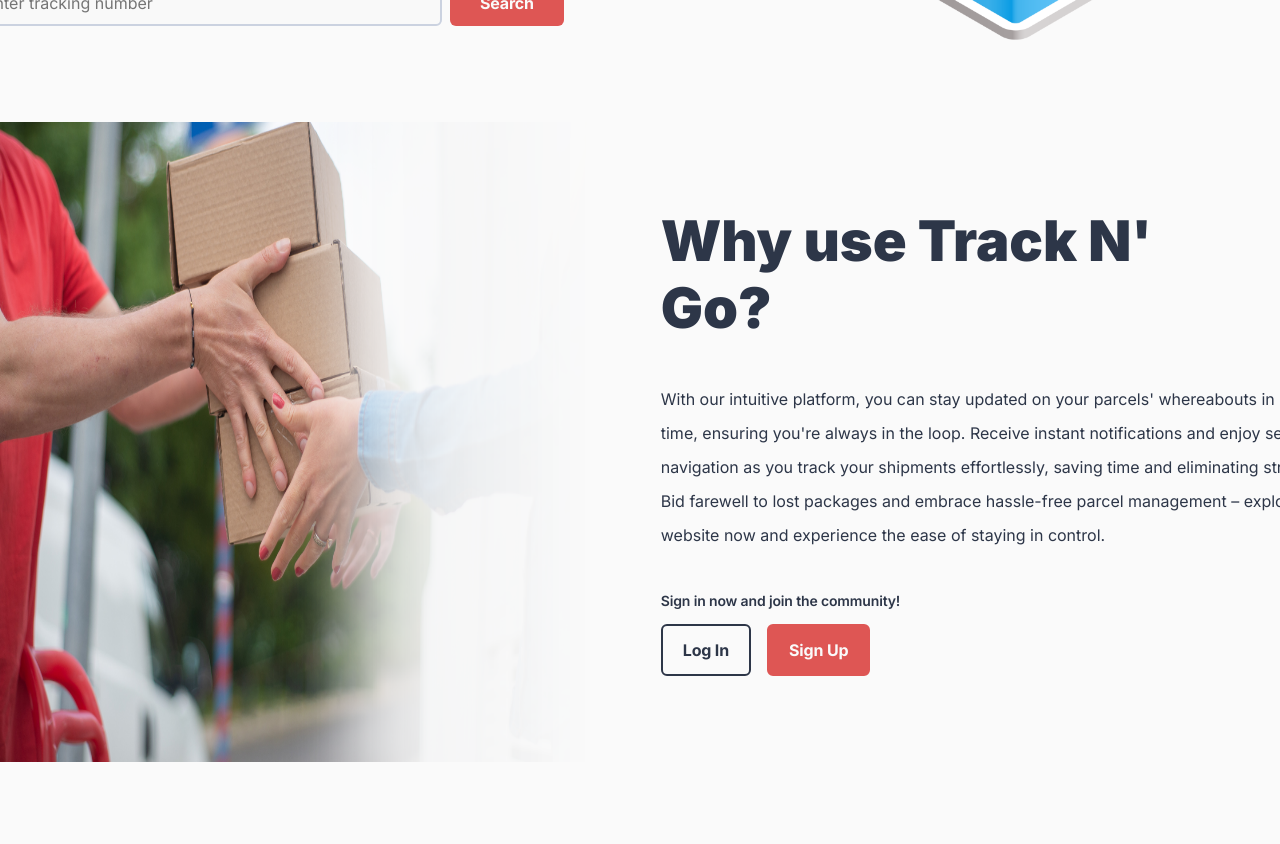
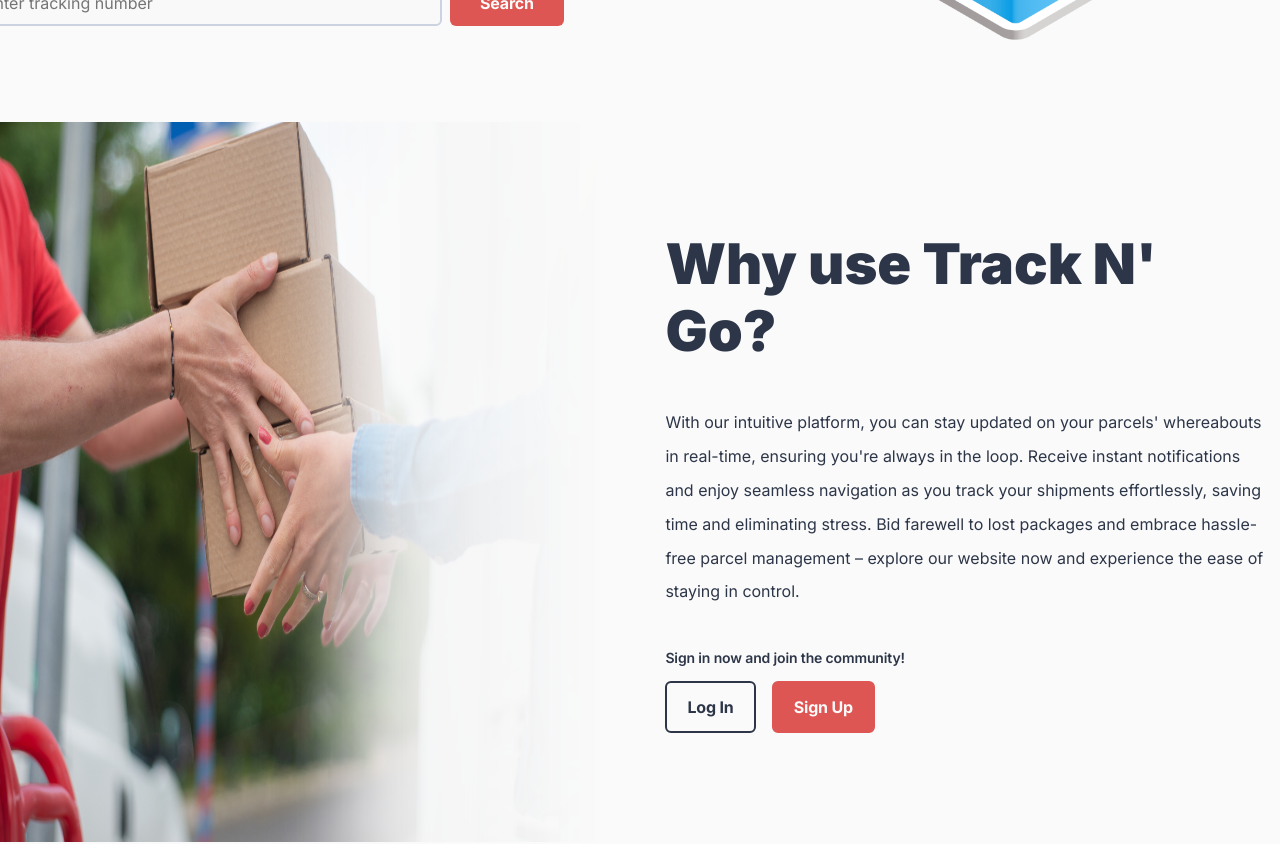
Before and after one commit to Hitagi7/Track-N-Go, a React (Vite) app: page / in a window 1280 px wide. Shown: the part 540-1384 px from the top of the page. Built offline with nearby package versions, Linux system fonts and the light colour scheme.

Commit message:
style: resized Container 2 and 4

```diff
--- a/src/components/landingpage/Container2.css
+++ b/src/components/landingpage/Container2.css
@@ -2,14 +2,16 @@
     min-height: auto;
     width: 100%;
     display: flex;
-    justify-content: space-between;
-    gap: 20.75px;
+    justify-content: center;
+    gap: 10px;
 }
 
 .Resize-image2 {
-    width: 50%; /* Set width to 50% to take up half of the container */
-    max-width: 50%; /* Set a maximum width for the image */
-    height: 80vh;
+    position: relative;
+    width: 54%;
+    max-width: 54%;
+    height: 90vh;
+    margin-left: -7rem;
 }
 
 .Text2 {
@@ -17,7 +19,7 @@
     flex-direction: column;
     justify-content: center;
     gap: 41px;
-    width: 746px;
+    width: 600px;
 }
 
 .LoginBox {
--- a/src/components/landingpage/Container4.css
+++ b/src/components/landingpage/Container4.css
@@ -7,6 +7,7 @@
 }
 
 .image {
+    margin-top: 8rem;
     width: 100%;
     height: auto;
 }
```
